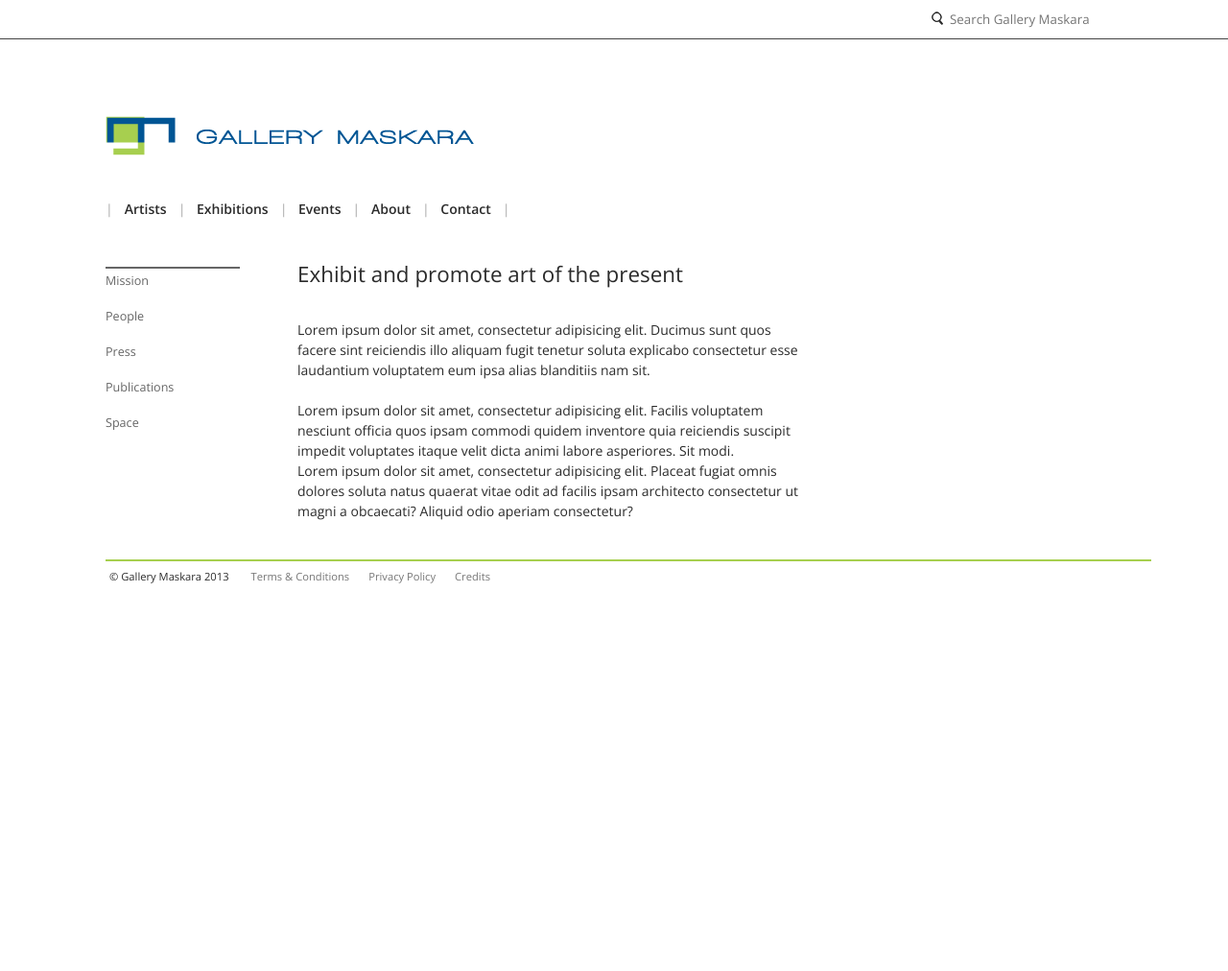
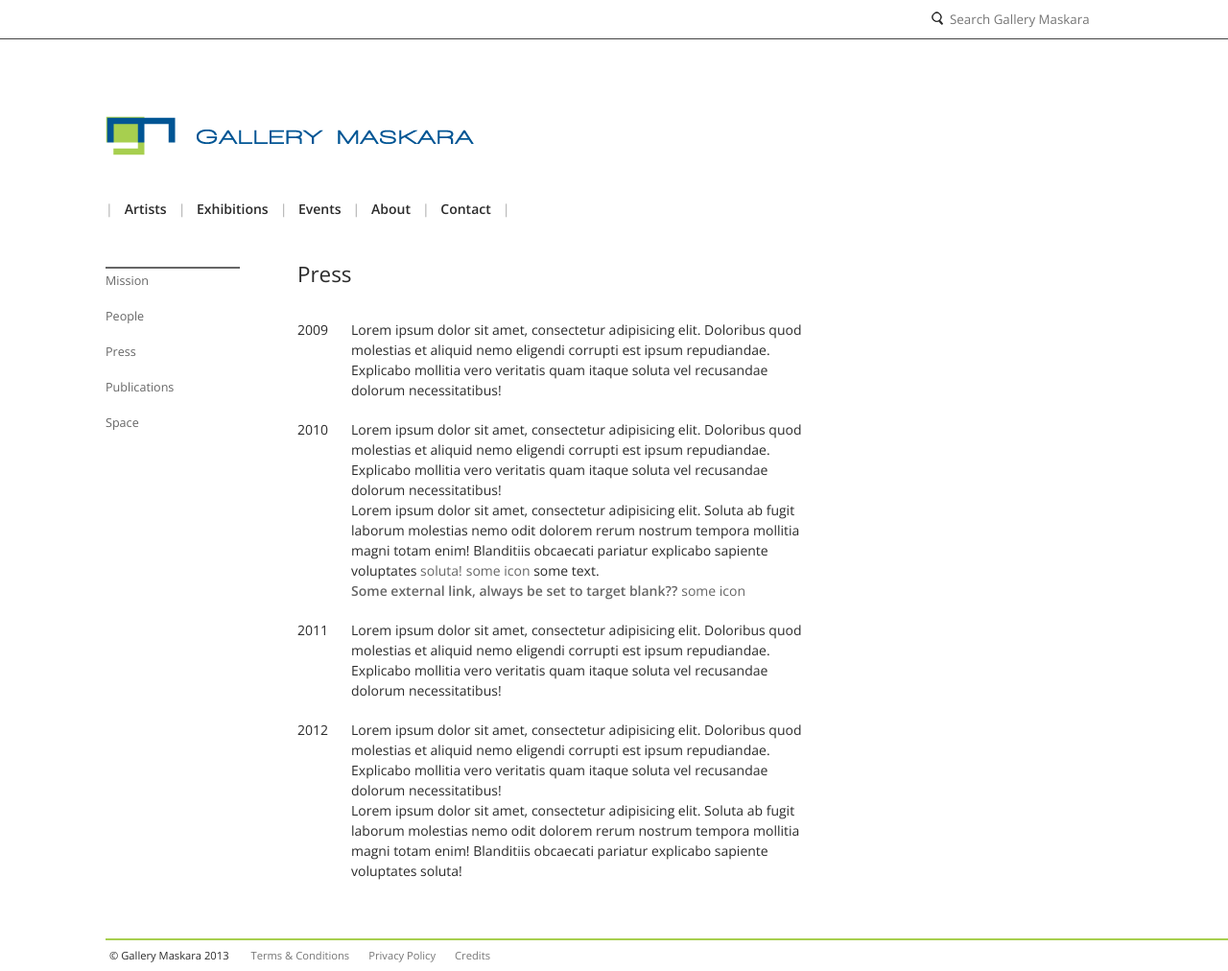
Before and after one commit to batpad/gallerym, a Django app: template templates/about-press.html in a window 1280 px wide. Shown: the whole page at 96% size. Before the commit the page ends 608 px from the top, so only its background shows below. Run offline with Django 3.2, Linux system fonts and the light colour scheme; the template is opened without the code that fills it, so the values that code supplies are empty; parts of the project's set-up code (start-up, migrations or seed data) failed here and were passed over.

Commit message:
changes to about

```diff
--- a/static/css/main.css
+++ b/static/css/main.css
@@ -208,7 +208,7 @@
 	color: inherit;
 }
 
-#menu .selectedMenu, .blue {
+#menu .selectedMenu, #menu li a:hover, .blue {
 	color: #005494;
 }
 
--- a/templates/about-press.html
+++ b/templates/about-press.html
@@ -3,14 +3,54 @@
 {% block mainbar %}
 
     <div id="aboutContent">
-        <h1 class="selectedHeading">Exhibit and promote art of the present</h1>
+        <h1 class="selectedHeading">Press</h1>
 
         <div class="col70">
-            <p>Lorem ipsum dolor sit amet, consectetur adipisicing elit. Ducimus sunt quos facere sint reiciendis illo aliquam fugit tenetur soluta explicabo consectetur esse laudantium voluptatem eum ipsa alias blanditiis nam sit.</p>
-            <br>
-            <p>Lorem ipsum dolor sit amet, consectetur adipisicing elit. Facilis voluptatem nesciunt officia quos ipsam commodi quidem inventore quia reiciendis suscipit impedit voluptates itaque velit dicta animi labore asperiores. Sit modi.</p>
-            <p>Lorem ipsum dolor sit amet, consectetur adipisicing elit. Placeat fugiat omnis dolores soluta natus quaerat vitae odit ad facilis ipsam architecto consectetur ut magni a obcaecati? Aliquid odio aperiam consectetur?</p>
-        </div>
+            <div class="anchorDateBlock">
+                <div class="anchorDate">
+                    <p>2009</p>
+                </div>
+                <div class="anchorInfo">
+                    <p>Lorem ipsum dolor sit amet, consectetur adipisicing elit. Doloribus quod molestias et aliquid nemo eligendi corrupti est ipsum repudiandae. Explicabo mollitia vero veritatis quam itaque soluta vel recusandae dolorum necessitatibus!</p>
+                </div> <!-- end anchor info  -->
+
+            </div> <!-- end anchor date block  -->
+
+            <div class="anchorDateBlock">
+                <div class="anchorDate">
+                    <p>2010</p>
+                </div>
+                <div class="anchorInfo">
+                    <p>Lorem ipsum dolor sit amet, consectetur adipisicing elit. Doloribus quod molestias et aliquid nemo eligendi corrupti est ipsum repudiandae. Explicabo mollitia vero veritatis quam itaque soluta vel recusandae dolorum necessitatibus!</p>
+                    <p>Lorem ipsum dolor sit amet, consectetur adipisicing elit. Soluta ab fugit laborum molestias nemo odit dolorem rerum nostrum tempora mollitia magni totam enim! Blanditiis obcaecati pariatur explicabo sapiente voluptates <a href="" class="linkExternal">soluta!</a> some text.</p>
+                    <p><a href="" class="linkExternal"><strong>Some external link, always be set to target blank??</strong></a></p>
+                </div> <!-- end anchor info  -->
+
+            </div> <!-- end anchor date block  -->
+
+            <div class="anchorDateBlock">
+                <div class="anchorDate">
+                    <p>2011</p>
+                </div>
+                <div class="anchorInfo">
+                    <p>Lorem ipsum dolor sit amet, consectetur adipisicing elit. Doloribus quod molestias et aliquid nemo eligendi corrupti est ipsum repudiandae. Explicabo mollitia vero veritatis quam itaque soluta vel recusandae dolorum necessitatibus!</p>
+                </div> <!-- end anchor info  -->
+
+            </div> <!-- end anchor date block  -->
+
+            <div class="anchorDateBlock">
+                <div class="anchorDate">
+                    <p>2012</p>
+                </div>
+                <div class="anchorInfo">
+                    <p>Lorem ipsum dolor sit amet, consectetur adipisicing elit. Doloribus quod molestias et aliquid nemo eligendi corrupti est ipsum repudiandae. Explicabo mollitia vero veritatis quam itaque soluta vel recusandae dolorum necessitatibus!</p>
+                    <p>Lorem ipsum dolor sit amet, consectetur adipisicing elit. Soluta ab fugit laborum molestias nemo odit dolorem rerum nostrum tempora mollitia magni totam enim! Blanditiis obcaecati pariatur explicabo sapiente voluptates soluta!</p>
+                </div> <!-- end anchor info  -->
+
+            </div> <!-- end anchor date block  -->
+        </div> <!-- end anchor content -->
+
+        </div> <!-- end col70  -->
     </div> <!-- end aboutContent  -->
 
 
--- a/templates/artist-press.html
+++ b/templates/artist-press.html
@@ -46,7 +46,7 @@
                 </div> <!-- end anchor info  -->
 
             </div> <!-- end anchor date block  -->
-        </div> <!-- end anchor education -->
+        </div> <!-- end anchor content -->
 
         <div class="bioDownloadInfo col30 smallestFont">
             <p><a href="" class="downloadPdf">Download PDF</a></p>
```
Also changed, not shown: templates/about-people.html (+10 -7 lines), templates/about-publications.html (+46 -6 lines), templates/about-space.html (+11 -6 lines), templates/artist-people.html (deleted, +0 -35 lines).
